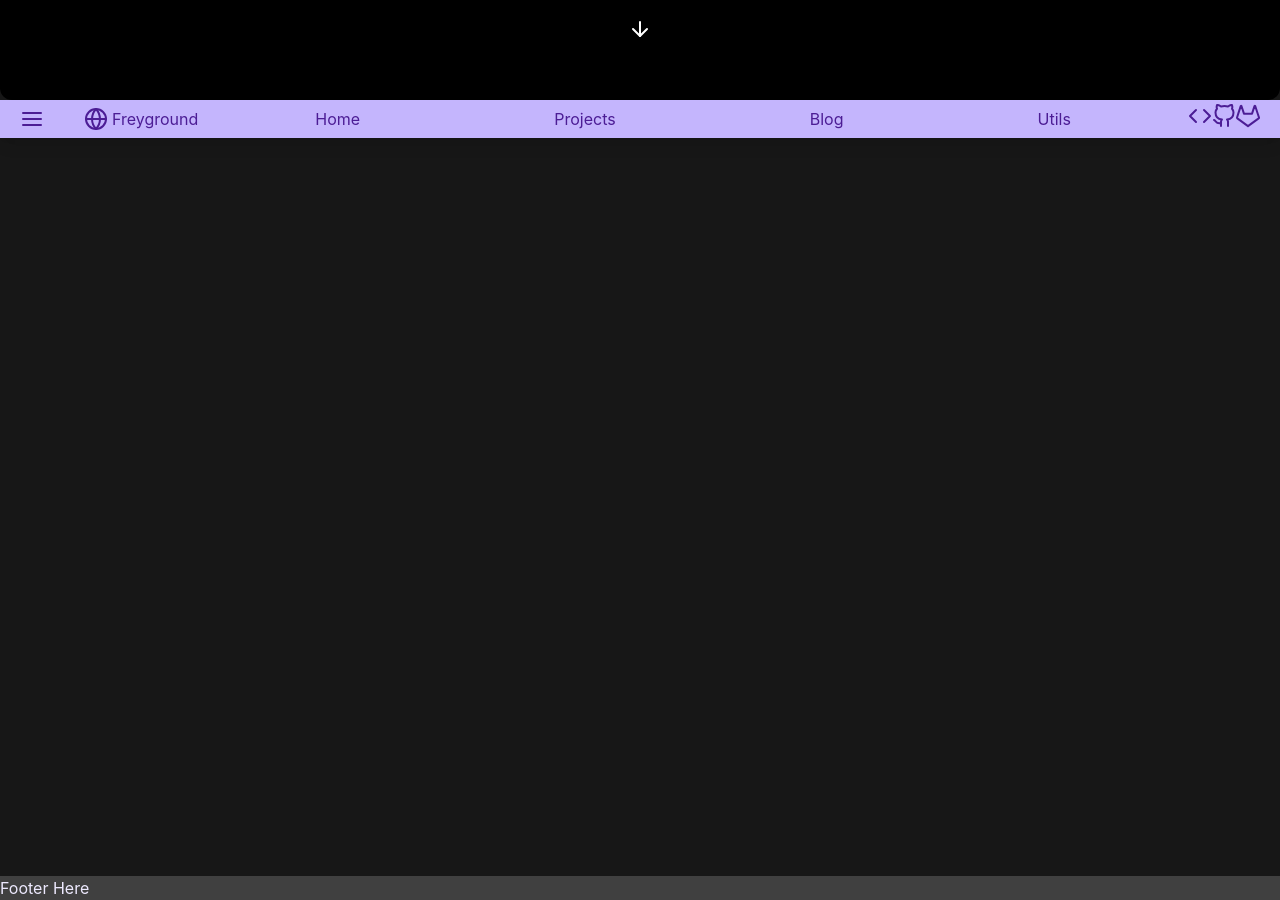
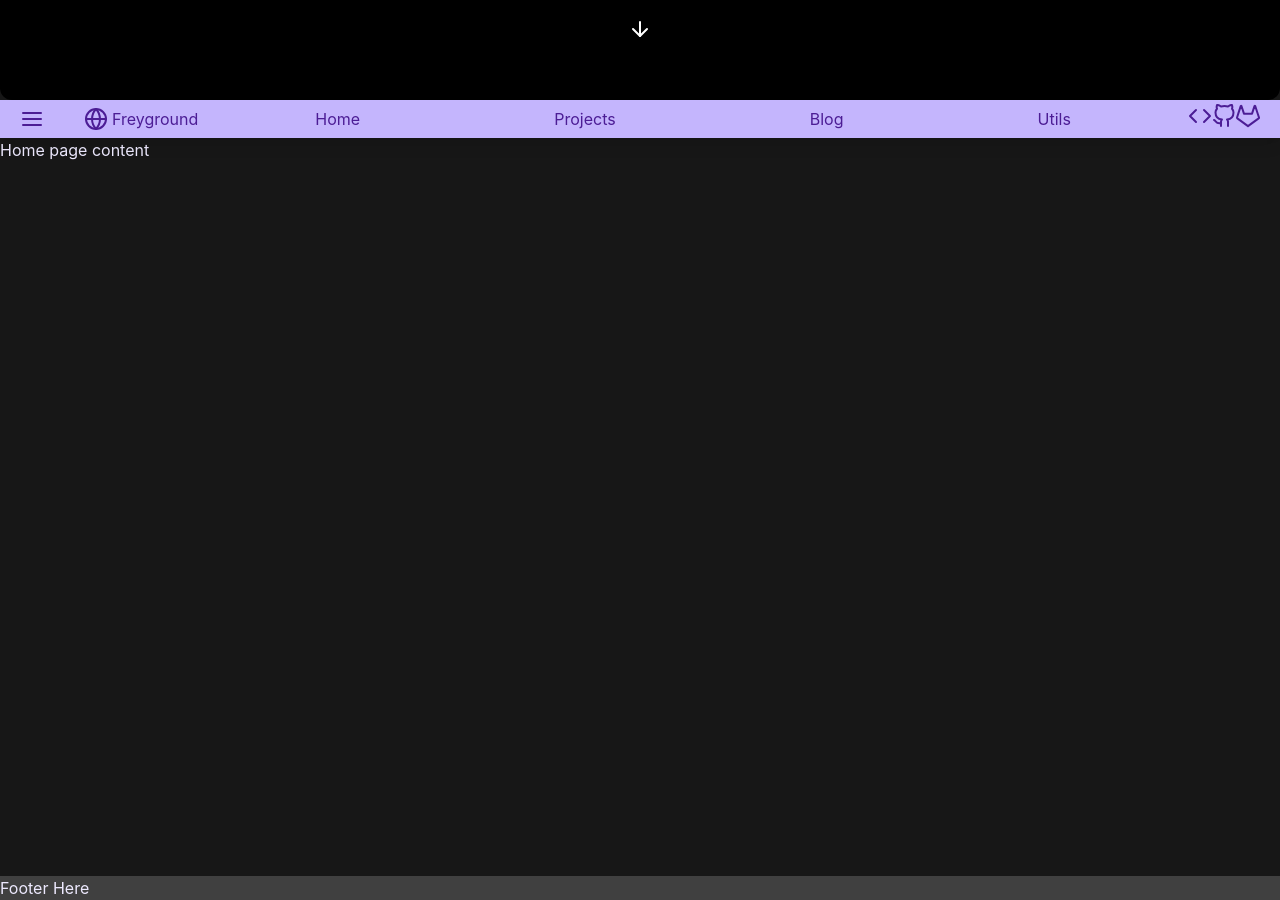
Before and after one commit to freylint/freyground, a React (Create React App) app in the folder frontend/: page / in a window 1280 px wide. Shown: the part 700-1600 px from the top of the page. Built offline with nearby package versions, Linux system fonts and the light colour scheme.

Commit message:
Fix main page content showing logic.

```diff
--- a/frontend/src/app/App.tsx
+++ b/frontend/src/app/App.tsx
@@ -96,9 +96,10 @@ export default function App() {
     }
   }
 
-  function renderRouter() {
+  function renderRouter(sidebarExpanded: boolean) {
+    // TODO interop with tailwind for this literal
     let shouldSidebarExpand: boolean = window.innerWidth <= 1280;
-    if (!shouldSidebarExpand) {
+    if (shouldSidebarExpand && !sidebarExpanded) {
       return (<SPARouter />);
     }
   }
@@ -113,7 +114,7 @@ export default function App() {
         <NavBar/>
         <div className="flex flex-row grow">
           {renderSidebar(showSidebar)}
-          {renderRouter()}
+          {renderRouter(showSidebar)}
         </div>
         <Footer/>
       </div>
```
